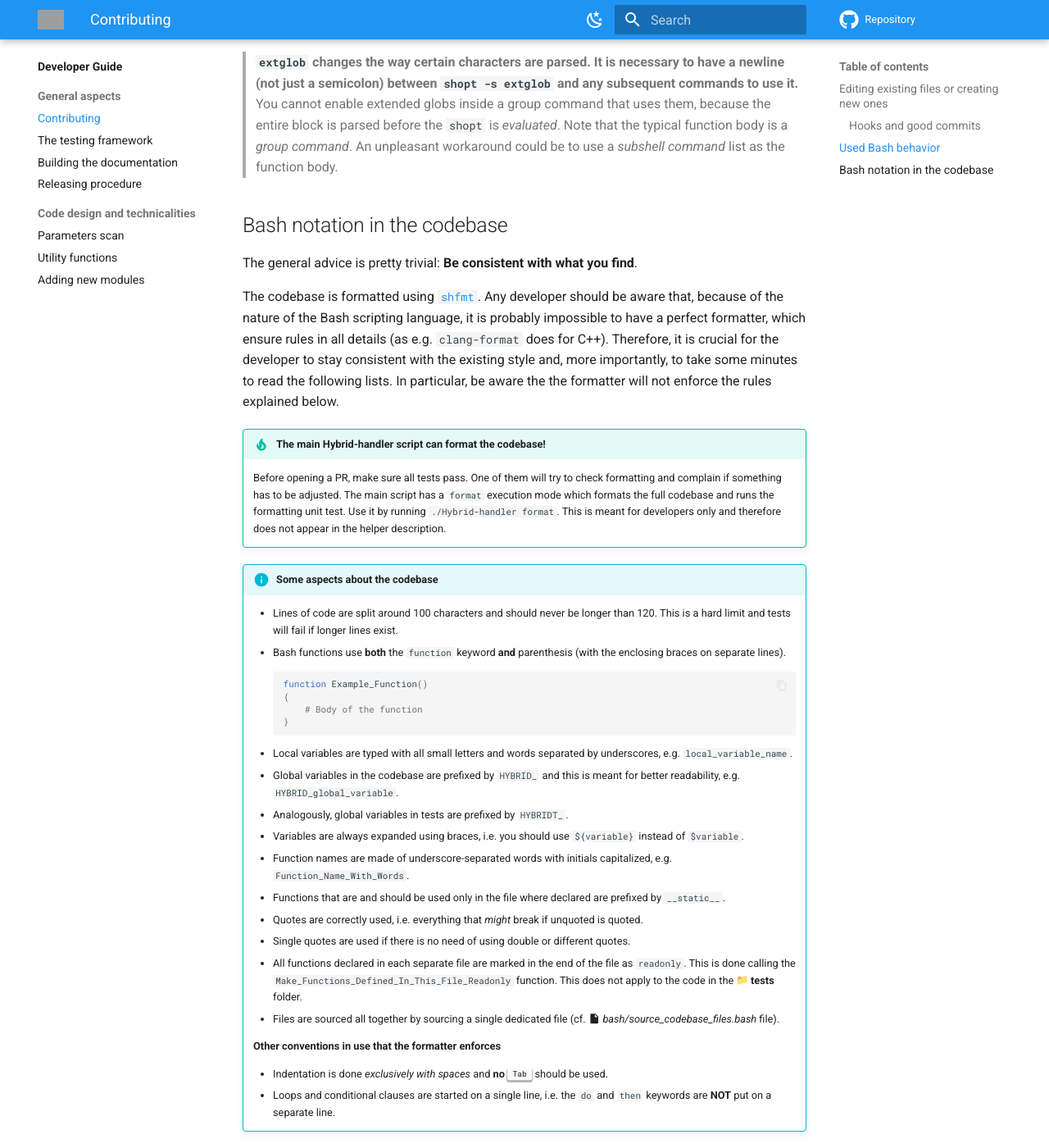
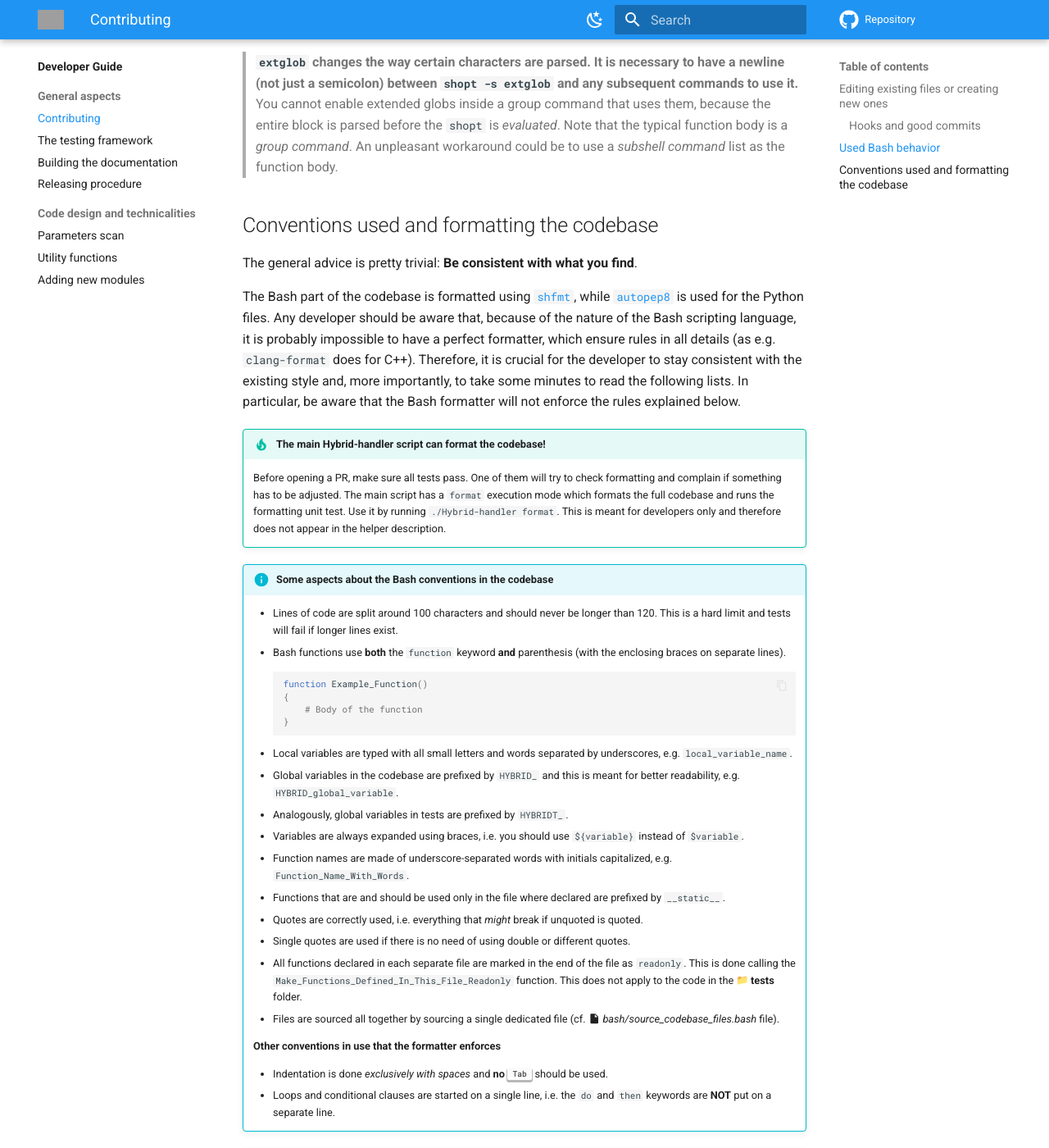
Before and after one commit to smash-transport/smash-vhlle-hybrid, an MkDocs documentation site: the page built from docs/developer/contributing.md, in a window 1280 px wide and 1400 px high, scrolled down 2242 px. Shown: the whole window at 82% size. Built offline with MkDocs 1.6.1 and Material for MkDocs 9.7.7, drawn with Linux system fonts in a browser that asks for light colours; emoji names are drawn with the system emoji font; comment, search, counter and statistics services are not loaded; the version menu is left out; some of the changed text lies outside the part shown; grey boxes are pictures that could not be loaded.

Commit message:
Implement formatting of Python files

```diff
--- a/docs/developer/contributing.md
+++ b/docs/developer/contributing.md
@@ -87,14 +87,14 @@
 > An unpleasant workaround could be to use a _subshell command_ list as the function body.
 
 
-## Bash notation in the codebase
+## Conventions used and formatting the codebase
 
 The general advice is pretty trivial: **Be consistent with what you find**.
 
-The codebase is formatted using [`shfmt`](https://github.com/mvdan/sh#shfmt).
+The Bash part of the codebase is formatted using [`shfmt`](https://github.com/mvdan/sh#shfmt), while [`autopep8`](https://pypi.org/project/autopep8/) is used for the Python files.
 Any developer should be aware that, because of the nature of the Bash scripting language, it is probably impossible to have a perfect formatter, which ensure rules in all details (as e.g. `clang-format` does for C++).
 Therefore, it is crucial for the developer to stay consistent with the existing style and, more importantly, to take some minutes to read the following lists.
-In particular, be aware the the formatter will not enforce the rules explained below.
+In particular, be aware that the Bash formatter will not enforce the rules explained below.
 
 !!! tip "The main Hybrid-handler script can format the codebase!"
     Before opening a PR, make sure all tests pass.
@@ -103,7 +103,7 @@
     Use it by running `./Hybrid-handler format`.
     This is meant for developers only and therefore does not appear in the helper description.
 
-!!! info "Some aspects about the codebase"
+!!! info "Some aspects about the Bash conventions in the codebase"
     * Lines of code are split around 100 characters and should never be longer than 120.
       This is a hard limit and tests will fail if longer lines exist.
     * Bash functions use **both** the `function` keyword **and** parenthesis (with the enclosing braces on separate lines).
@@ -130,3 +130,8 @@
 
     * Indentation is done _exclusively with spaces_ and **no** <kbd>Tab</kbd> should be used.
     * Loops and conditional clauses are started on a single line, i.e. the `do` and `then` keywords are **NOT** put on a separate line.
+
+!!! info "Good to know about formatting Python files"
+    * `autopep8` is set up to intentionally ignore rule `E26`, i.e. not enforcing a single whitespace after the `#` of inline comments as recommended by the [PEP 8 – Style Guide for Python Code](https://peps.python.org/pep-0008/#inline-comments).
+      This is done to have unified copyright statements for Bash and Python files.
+      Apart from the copyright statements, developers are encouraged to use a space after the `#` of comments.
```
Also changed, not shown: 1 other file.
